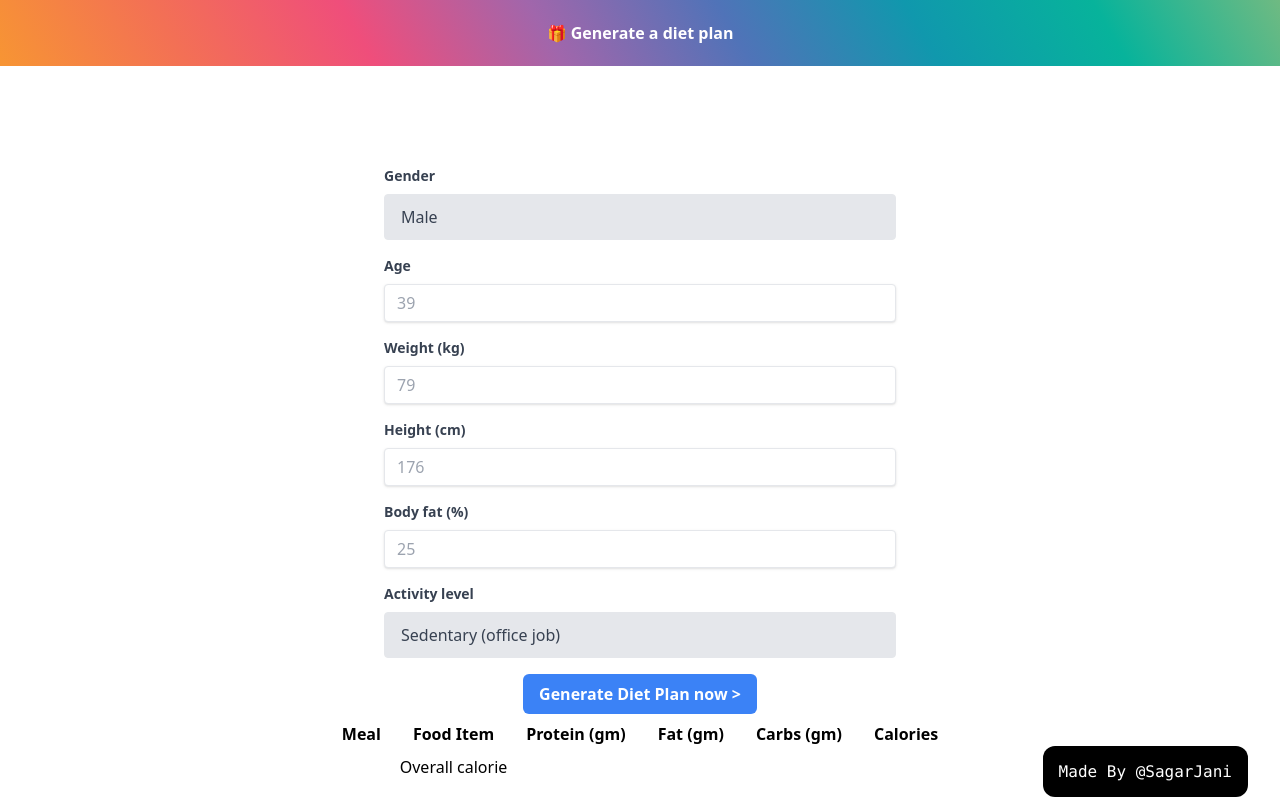
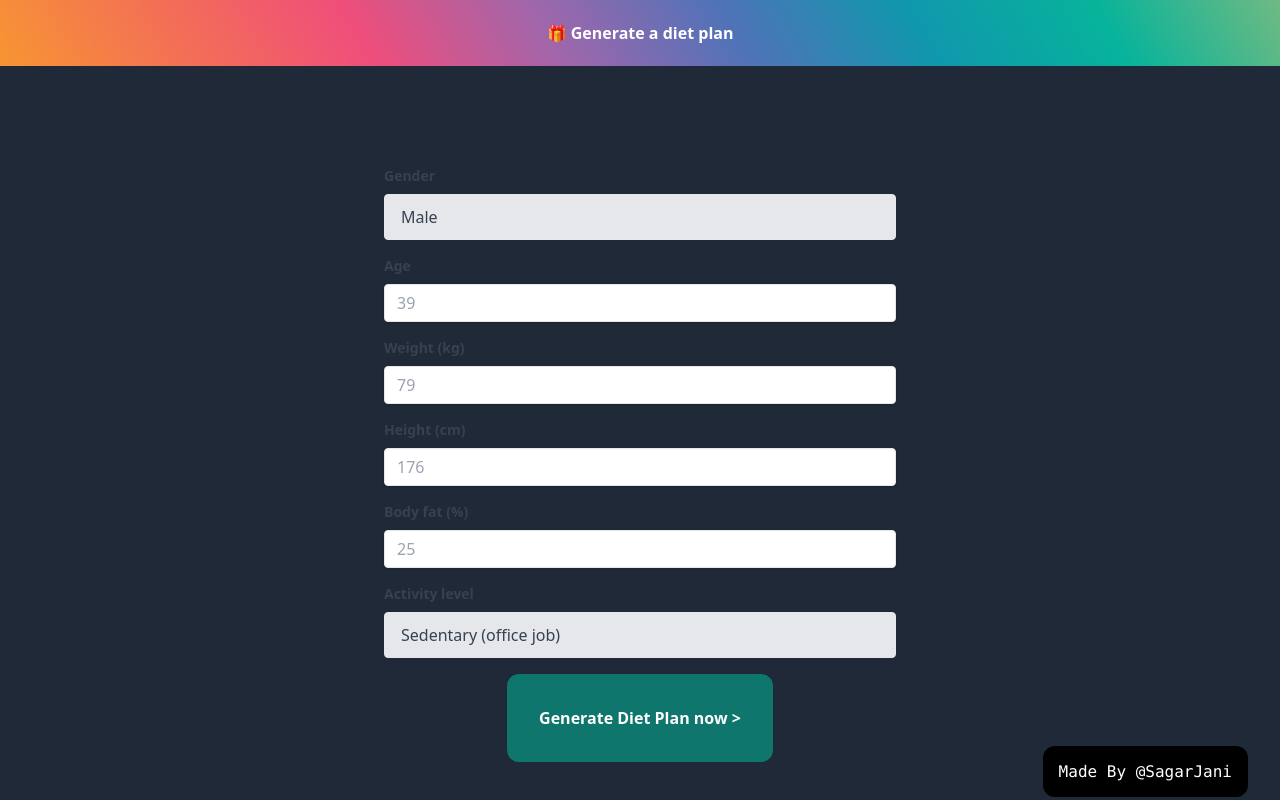
Before and after one commit to sagar-jani/AIFitnessPlan, a Next.js app: page / in a window 1280 px wide. Shown: the top 800 px of the page. Built offline with nearby package versions, Linux system fonts and the light colour scheme.

Commit message:
add section

```diff
--- a/pages/MealTable.jsx
+++ b/pages/MealTable.jsx
@@ -1,8 +1,38 @@
-import React from 'react'
+import React, { useState } from 'react'
 
 function MealTable(props) {
   const { meals } = props
   console.log('meals', meals)
+  const [totalProtein, setTotalProtein] = useState(0)
+  const [totalFat, setTotalFat] = useState(0)
+  const [totalCarbs, setTotalCarbs] = useState(0)
+  const [totalCalories, setTotalCalories] = useState(0)
+
+  const totals = meals.reduce(
+    (acc, meal) => {
+      if (meal.foods && meal.foods.length > 0) {
+        meal.foods.forEach((food) => {
+          console.log('foodie', food)
+          if (food.protein) {
+            acc.protein += parseInt(food.protein)
+          }
+          if (food.fat) {
+            acc.fat += parseInt(food.fat)
+          }
+          if (food.carbs) {
+            acc.carbs += parseInt(food.carbs)
+          }
+          if (food.calories) {
+            acc.calories += parseInt(food.calories)
+          }
+        })
+      }
+      return acc
+    },
+    { protein: 0, fat: 0, carbs: 0, calories: 0 }
+  )
+
+  console.log('totals', totals)
 
   const renderMeal = (meal) => {
     return meal.foods.map((food, i) => (
@@ -18,7 +48,7 @@ function MealTable(props) {
   }
 
   return (
-    <table className='mx-auto text-center'>
+    <table className='mx-auto text-center text-xl'>
       <thead>
         <tr>
           <th className='px-4 py-2'>Meal</th>
@@ -29,14 +59,14 @@ function MealTable(props) {
           <th className='px-4 py-2'>Calories</th>
         </tr>
       </thead>
-      <tfoot>
+      <tfoot className='bg-blue-500 text-white font-bold text-center'>
         <tr>
           <td></td>
-          <td>Overall calorie</td>
-          <td></td>
-          <td></td>
-          <td></td>
-          <td></td>
+          <td className='tex-2xl'>Overall calorie</td>
+          <td className='tex-2xl'>{totals.protein}</td>
+          <td>{totals.fat}</td>
+          <td>{totals.carbs}</td>
+          <td>{totals.calories}</td>
         </tr>
       </tfoot>
       <tbody>{meals.map((meal, i) => renderMeal(meal))}</tbody>
--- a/pages/index.jsx
+++ b/pages/index.jsx
@@ -113,10 +113,14 @@ const Home = () => {
   }
 
   return (
-    <div>
+    <main>
+      <section className='pb-40 text-white bg-gray-800'>
         <Head>
           <title>Diet Plan Generator</title>
-        <meta name='viewport' content='initial-scale=1.0, width=device-width' />
+          <meta
+            name='viewport'
+            content='initial-scale=1.0, width=device-width'
+          />
         </Head>
         <header className={styles.banner}>🎁 Generate a diet plan</header>
         <form className='mx-auto max-w-lg' onSubmit={handleSubmit}>
@@ -216,12 +220,15 @@ const Home = () => {
             </select>
           </div>
           <button
-          className='block bg-blue-500 hover:bg-blue-700 text-white font-bold mx-auto py-2 px-4 rounded-md text-center '
+            className='block bg-teal-700  text-white font-bold mx-auto py-8 px-8 rounded-xl text-center '
             type='submit'
           >
             Generate Diet Plan now &gt;
           </button>
         </form>
+      </section>
+
+      <section className='relative overflow-hidden bg-cover bg-bottom text-neutral-800 pb-8 lg:pb-16 xl:pb-32 bg-gradient-to-b from-white to-neutral-300 astro-ASTJXEJC'>
         {tdee > 0 && (
           <div className='text-center text-2xl font-bold text-gray-800 p-4 rounded-md'>
             <span className='bg-gradient-to-r from-teal-400 to-blue-500'>
@@ -240,7 +247,11 @@ const Home = () => {
             Made By @SagarJani
           </a>
         </div>
-    </div>
+      </section>
+      <footer className='bg-black text-white font-bold text-xl flex justify-center p-4'>
+        <p>© 2023 AI Fitness Plan. All rights reserved.</p>
+      </footer>
+    </main>
   )
 }
 
```
Lines whose indentation alone changed are shown as unchanged.
